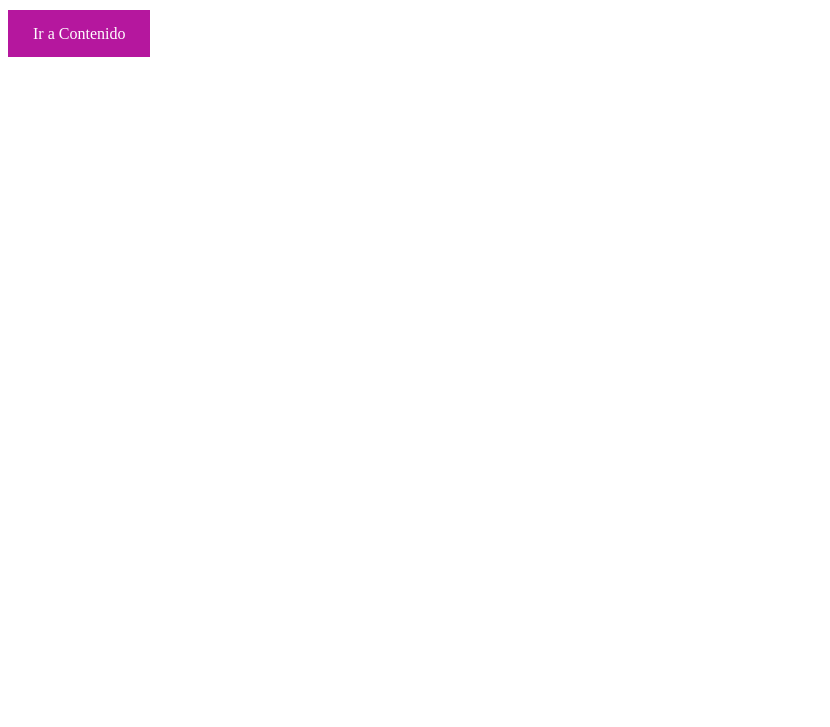
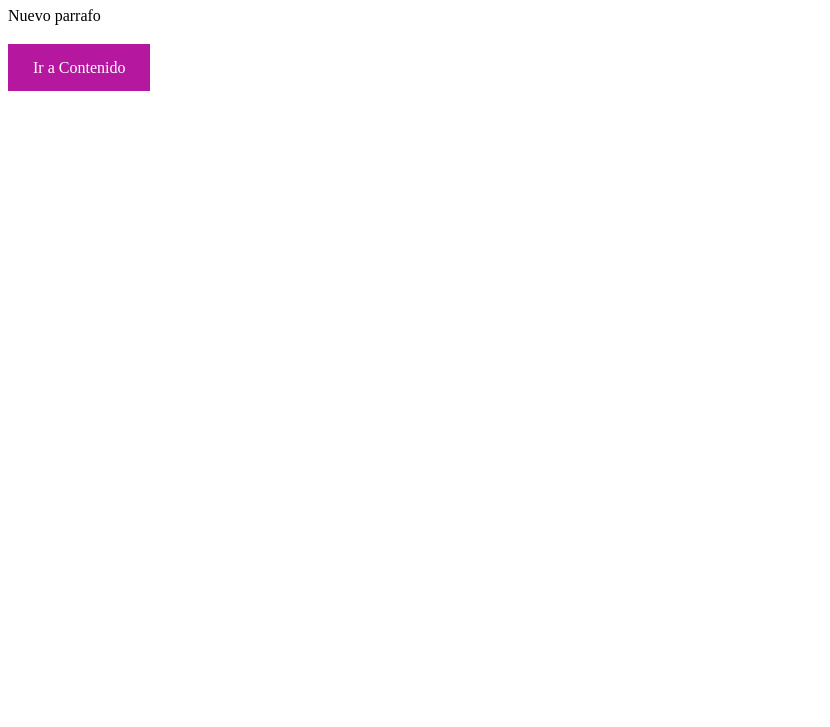
Before and after one commit to shandelortiz/curso-frontend, a plain HTML site: page 01 html/leccion-03/index.html in a window 1280 px wide. Shown: the part 73-800 px from the top of the page, without its empty margins (0-830 px from the left). Drawn offline with Linux system fonts and the light colour scheme.

Commit message:
Mod final

```diff
--- a/01 html/leccion-03/index.html
+++ b/01 html/leccion-03/index.html
@@ -9,6 +9,8 @@
 <body>
     <h1>Universidad HTML</h1>
 
+    <p>Nuevo parrafo</p>
+
     <br>
 
     <a href="contenido.html">Ir a Contenido</a>
```
